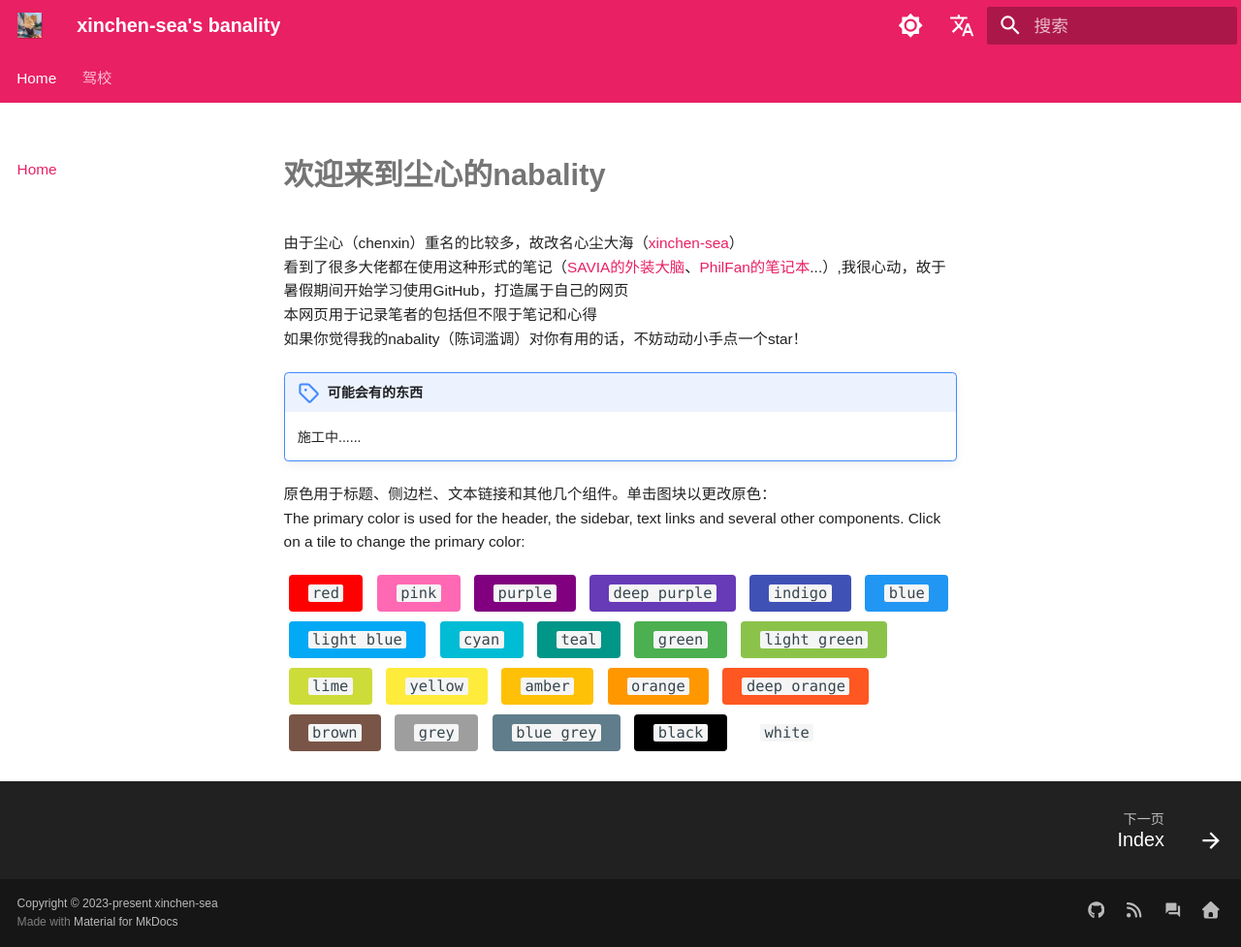
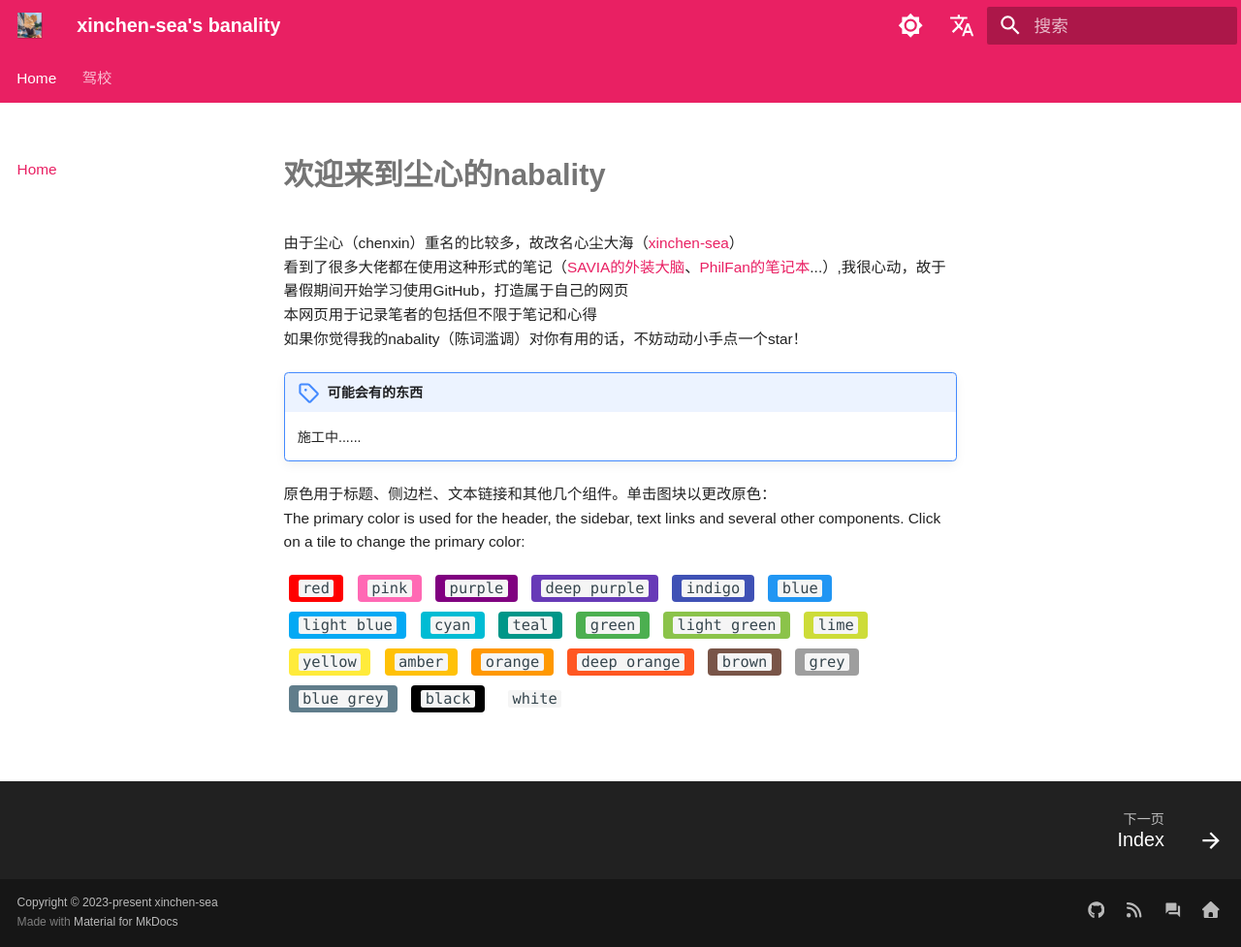
Before and after one commit to xinchen-sea/xinchen-sea.github.io, an MkDocs documentation site: the page built from docs/index.md, in a window 1280 px wide and 977 px high. Shown: the whole window at 97% size. Built offline with MkDocs 1.6.1 and Material for MkDocs 9.7.7, drawn with Linux system fonts in a browser that asks for light colours; some web fonts are replaced; plug-ins that fetch from the network failed and are left out; comment, search, counter and statistics services are not loaded.

Commit message:
Update custom.css

```diff
--- a/docs/assets/css/custom.css
+++ b/docs/assets/css/custom.css
@@ -336,7 +336,7 @@ button[data-md-color-primary="white"] {
 button {
     background-color: var(--primary-color); /* 应用变量作为按钮的背景颜色 */
     color: #ffffff; /* 设置文字颜色为白色 */
-    padding: 10px 20px; /* 设置按钮内边距 */
+    padding: 5px 10px; /* 设置按钮内边距 */
     border: none; /* 去掉按钮边框 */
     cursor: pointer; /* 设置光标样式为指针 */
     margin: 5px; /* 设置按钮间距 */
```
